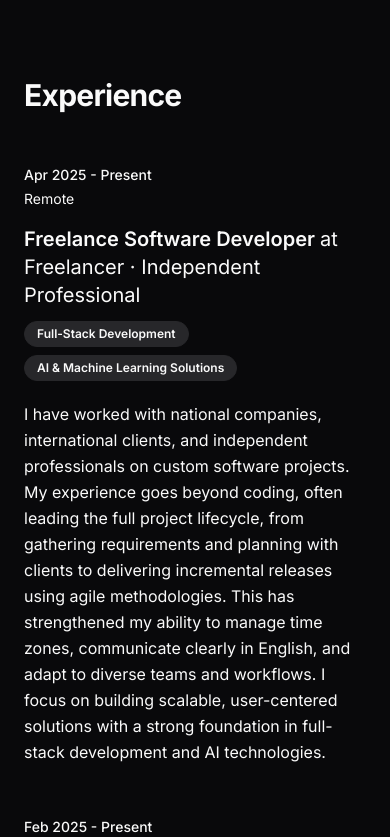
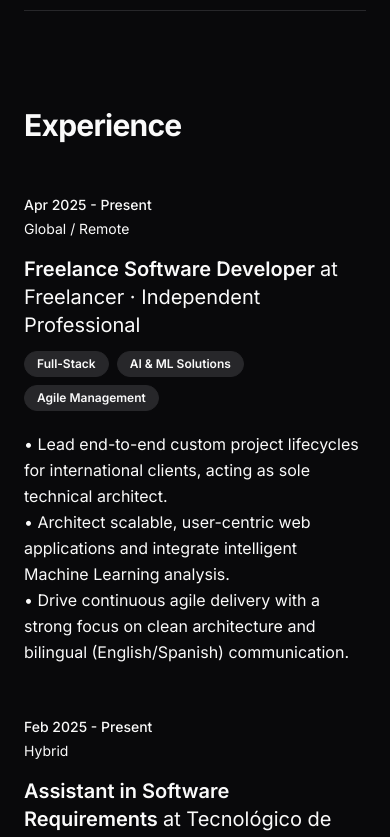
Before and after one commit to FabsCR/dev-portfolio-fabs, a Next.js app: page / in a window 390 px wide. Shown: the part 1156-1993 px from the top of the page. Built offline with nearby package versions, Linux system fonts and the light colour scheme.

Commit message:
feat: update texts

```diff
--- a/src/components/sections/Experience.tsx
+++ b/src/components/sections/Experience.tsx
@@ -7,33 +7,33 @@ const experience = [
     role: "Freelance Software Developer",
     company: "Freelancer · Independent Professional",
     date: "Apr 2025 - Present",
-    location: "Remote",
-    tags: ["Full-Stack Development", "AI & Machine Learning Solutions"],
-    description: "I have worked with national companies, international clients, and independent professionals on custom software projects. My experience goes beyond coding, often leading the full project lifecycle, from gathering requirements and planning with clients to delivering incremental releases using agile methodologies. This has strengthened my ability to manage time zones, communicate clearly in English, and adapt to diverse teams and workflows. I focus on building scalable, user-centered solutions with a strong foundation in full-stack development and AI technologies.",
+    location: "Global / Remote",
+    tags: ["Full-Stack", "AI & ML Solutions", "Agile Management"],
+    description: "• Lead end-to-end custom project lifecycles for international clients, acting as sole technical architect.\n• Architect scalable, user-centric web applications and integrate intelligent Machine Learning analysis.\n• Drive continuous agile delivery with a strong focus on clean architecture and bilingual (English/Spanish) communication.",
   },
   {
-    role: "Assistant in Software Requirements Course",
+    role: "Assistant in Software Requirements",
     company: "Tecnológico de Costa Rica",
     date: "Feb 2025 - Present",
     location: "Hybrid",
-    tags: [],
-    description: "Supporting the professor in reviewing assignments, assessing projects, and ensuring the smooth execution of the course.",
+    tags: ["Mentorship", "Documentation"],
+    description: "• Guide computer science students on requirement gathering, system architecture, and UI/UX best practices.\n• Assess technical projects and documentation ensuring adherence to rigorous academic standards.",
   },
   {
-    role: "Digital and Geospatial Projects Engineer",
+    role: "Digital & Geospatial Projects Engineer",
     company: "Constructora HRH",
     date: "Oct 2025 - Feb 2026",
     location: "Alajuela, Costa Rica · On-site",
-    tags: [],
-    description: "Create and manage technical plans, geospatial data, and digital assets for construction and cadastral projects. Combine CAD and GIS work with web development and digital content management to support the company's technical and online operations.",
+    tags: ["GIS", "Web Analytics"],
+    description: "• Centralized corporate data by integrating CAD and GIS systems into automated web modules.\n• Designed digital workflows to map geospatial assets, directly optimizing technical company operations.",
   },
   {
     role: "OGX Member Consideration",
     company: "AIESEC in Costa Rica",
     date: "Nov 2023 - Apr 2024",
     location: "Costa Rica · Hybrid",
-    tags: [],
-    description: "Update the national CRM (Podio) at each stage of the EP process and contact with SUs within 24 hours. Audit all documents in the APD process. Responsible for overseeing the EP process up to the APD and ensuring a smooth transition to PXP. Participate in B2C events for lead generation and analyze data for process improvement. Maintain constant communication with IR Partners for opportunity management.",
+    tags: ["CRM Administration", "B2C Funnels"],
+    description: "• Managed the national CRM (Podio) data pipelines, auditing fast-paced B2C exchange processes.\n• Analyzed lead generation metrics to optimize cross-cultural opportunity management with global partners.",
   }
 ];
 
@@ -43,7 +43,7 @@ const volunteering = [
     company: "Tecnológico de Costa Rica",
     date: "Feb 2023 - Present",
     location: "Education",
-    description: "Provided guidance and support to new computer engineering students during their transition to university life. Assisted students in understanding university processes and accessing academic resources."
+    description: "• Facilitate the academic transition for incoming computer engineering freshmen.\n• Provide hands-on guidance on university resources, time management, and core computer science fundamentals."
   }
 ];
 
@@ -68,7 +68,7 @@ export default function Experience() {
             viewport={{ once: true, margin: "-50px" }}
             transition={{ duration: 0.5, delay: idx * 0.1 }}
           >
-            <div className="md:w-1/4 text-sm text-muted-foreground pt-1 flex flex-col">
+            <div className="md:w-1/4 text-sm text-muted-foreground pt-1 flex flex-col shrink-0">
               <span className="font-medium text-foreground">{job.date}</span>
               <span className="mt-1">{job.location}</span>
             </div>
@@ -87,7 +87,7 @@ export default function Experience() {
                 </div>
               )}
 
-              <p className="text-muted-foreground leading-relaxed whitespace-pre-line">
+              <p className="text-muted-foreground leading-relaxed whitespace-pre-line text-base">
                 {job.description}
               </p>
             </div>
@@ -106,7 +106,7 @@ export default function Experience() {
             viewport={{ once: true, margin: "-50px" }}
             transition={{ duration: 0.5, delay: idx * 0.1 }}
           >
-            <div className="md:w-1/4 text-sm text-muted-foreground pt-1 flex flex-col">
+            <div className="md:w-1/4 text-sm text-muted-foreground pt-1 flex flex-col shrink-0">
               <span className="font-medium text-foreground">{job.date}</span>
               <span className="mt-1">{job.location}</span>
             </div>
@@ -114,7 +114,7 @@ export default function Experience() {
               <h3 className="text-xl font-semibold text-foreground group-hover:text-amber-500 dark:group-hover:text-amber-400 transition-colors">
                 {job.role} <span className="text-muted-foreground font-normal"> at {job.company}</span>
               </h3>
-              <p className="text-muted-foreground leading-relaxed whitespace-pre-line">
+              <p className="text-muted-foreground leading-relaxed whitespace-pre-line text-base">
                 {job.description}
               </p>
             </div>
--- a/src/components/sections/Hero.tsx
+++ b/src/components/sections/Hero.tsx
@@ -29,7 +29,7 @@ export default function Hero() {
         </h1>
 
         <p className="max-w-2xl text-lg md:text-xl text-muted-foreground leading-relaxed mt-2">
-          Experienced in full-stack development, backend infrastructure, and AI solutions. Focused on engineering scalable platforms and optimizing workflows through technology.
+          Architecting scalable web applications and AI-driven solutions. I transform complex requirements into seamless, high-performance digital experiences through modern backend infrastructure and proactive problem-solving.
         </p>
 
         <div className="flex flex-wrap gap-4 mt-8">
--- a/src/components/sections/Projects.tsx
+++ b/src/components/sections/Projects.tsx
@@ -8,7 +8,7 @@ const highlightedProjects = [
   {
     title: "AI MMA Analysis Platform",
     category: "Computer Vision & AI",
-    description: "Private customized web platform for tactical opponent analysis using Artificial Intelligence and Computer Vision. Features AI video processing for movement patterns, frame-by-frame posture detection using MediaPipe, and motion tracking with OpenCV.",
+    description: "An exclusive, AI-powered tactical analysis platform utilizing MediaPipe and OpenCV for frame-by-frame posture detection and predictive movement pattern extraction.",
     url: null,
     badge: "Private Client · In Development",
     tags: ["MediaPipe", "OpenCV", "Python", "AI", "Web Platform"],
@@ -16,21 +16,21 @@ const highlightedProjects = [
   {
     title: "Suplidora Santamaría",
     category: "Full-Stack Web App & CMS",
-    description: "A comprehensive web portal including two dedicated sub-sites (Playpark and Synthetic Palm). Features a custom Content Management System and a scalable database architecture built on Supabase.",
+    description: "A robust digital ecosystem featuring a custom headless CMS and dedicated e-commerce sub-sites, engineered leveraging Next.js and Supabase for real-time scalability.",
     url: "https://www.suplidorasantamaria.com",
     tags: ["Next.js", "Supabase", "TypeScript", "Tailwind CSS", "CMS"],
   },
   {
     title: "TrezaCR",
     category: "E-Commerce & Branding",
-    description: "\"Illuminating your projects with modern, efficient, and durable LED solutions.\" An e-commerce and web platform featuring a custom CMS and Supabase backend to manage products and inventory.",
+    description: "A high-performance e-commerce and branded platform with an integrated inventory backend to seamlessly showcase premium LED lighting solutions.",
     url: "https://trezacr.com",
     tags: ["React", "E-Commerce", "Supabase", "CMS", "Tailwind"],
   },
   {
     title: "Rancho Fdez",
     category: "Web Application",
-    description: "A web platform designed for an event venue featuring complex quotation forms and business details.",
+    description: "A dynamic venue booking portal focused on complex quotation workflows and automated business operations built with React.",
     url: "https://ranchofdez.com",
     tags: ["Next.js", "Tailwind CSS", "React", "Forms"],
   }
@@ -39,7 +39,7 @@ const highlightedProjects = [
 const otherProjects = [
   {
     title: "Fabstream",
-    description: "A modern streaming interface showcasing movies and TV shows via public APIs like TMDB and embedded third-party players such as Videasy.",
+    description: "A modern streaming interface showcasing movies and TV shows via public APIs like TMDB and embedded third-party video players.",
     link: "https://fabstream.online",
     isSite: true,
     isMultiRepo: false,
@@ -47,19 +47,19 @@ const otherProjects = [
   },
   {
     title: "Pet Health Tracker",
-    description: "A Progressive Web Application (PWA) for veterinary management. The web app is for veterinarian administration, the mobile app is for clients, and the backend handles the database using FastAPI.",
+    description: "A comprehensive PWA for veterinary management featuring dual frontend environments interacting with a centralized FastAPI backend.",
     link: null,
     isSite: false,
     isMultiRepo: true,
     repos: [
-      { name: "Web Repository", link: "https://github.com/LuisMendezTEC/PetHealthTracker-web" },
-      { name: "Mobile Repository", link: "https://github.com/LuisMendezTEC/PetHealthTracker-mobile" },
-      { name: "Backend Repository", link: "https://github.com/LuisMendezTEC/PetHealthTracker-backend" },
+      { name: "Web App", link: "https://github.com/LuisMendezTEC/PetHealthTracker-web" },
+      { name: "Mobile App", link: "https://github.com/LuisMendezTEC/PetHealthTracker-mobile" },
+      { name: "Backend", link: "https://github.com/LuisMendezTEC/PetHealthTracker-backend" },
     ]
   },
   {
     title: "Pure Harvest Mobile Platform",
-    description: "Collaborated within an Agile development team to deliver a scalable mobile marketplace. Implemented secure authentication and real-time data synchronization using Firebase services.",
+    description: "Agile mobile marketplace backend featuring secure Firebase authentication and real-time data synchronization.",
     link: "https://github.com/zSnails/PureHarvest",
     isSite: false,
     isMultiRepo: false,
@@ -67,7 +67,7 @@ const otherProjects = [
   },
   {
     title: "Distributed Retro Game System",
-    description: "Distributed backend architecture utilizing asynchronous task queues and caching systems to power a retro game platform.",
+    description: "Highly distributed backend architecture utilizing asynchronous Celery task queues and Redis caching to power a retro game platform.",
     link: "https://github.com/AndresEsquivelG/retro-game-ditributed",
     isSite: false,
     isMultiRepo: false,
@@ -75,7 +75,7 @@ const otherProjects = [
   },
   {
     title: "Book Event",
-    description: "An application designed to streamline the event venue reservation process, built using Supabase and Nuxt 3.",
+    description: "Nuxt 3 reservation portal built to streamline the event venue booking process via Supabase.",
     link: "https://github.com/mortalcr/BookEvent",
     isSite: false,
     isMultiRepo: false,
@@ -83,7 +83,7 @@ const otherProjects = [
   },
   {
     title: "Spotify Mobile App",
-    description: "A React Native mobile application using Expo, integrated with the Spotify API.",
+    description: "A React Native mobile application seamlessly consuming the Spotify API.",
     link: "https://github.com/FabsCR/spotify-mobile-app",
     isSite: false,
     isMultiRepo: false,
@@ -91,7 +91,7 @@ const otherProjects = [
   },
   {
     title: "Manage My Stock",
-    description: "A CRUD application for inventory management aimed at small businesses. Built using Supabase and React.",
+    description: "A secure inventory management dashboard developed with React and Supabase RLS policies.",
     link: "https://github.com/FabsCR/manage-my-stock",
     isSite: false,
     isMultiRepo: false,
@@ -99,7 +99,7 @@ const otherProjects = [
   },
   {
     title: "Tecflix Movie Search",
-    description: "A web platform for searching and managing movies using The Movie Database (TMDb) API. Built with React, React Router DOM, and Bootstrap. Features include adding movies to favorites and viewing movie details.",
+    description: "A fully responsive movie tracking application consuming the TMDb API with custom favorites management.",
     link: "https://github.com/rooseveltalej/tecflix-movie-search",
     isSite: false,
     isMultiRepo: false,
@@ -107,23 +107,23 @@ const otherProjects = [
   },
   {
     title: "IoT Digital Assistant",
-    description: "An IoT project for a digital assistant using Python and ADB to manage and automate tasks.",
+    description: "Python-driven IoT toolkit utilizing Android Debug Bridge (ADB) for dynamic task automation.",
     link: "https://github.com/FabsCR/IoT-project",
     isSite: false,
     isMultiRepo: false,
     repos: []
   },
   {
-    title: "Spark ETL",
-    description: "Extract, transform, and load data using SparkSQL, PostgreSQL, and Jupyter notebooks.",
+    title: "Spark ETL Pipeline",
+    description: "Scalable data ingestion pipelines extracting, transforming, and loading structured datasets via SparkSQL.",
     link: "https://github.com/FabsCR/spark",
     isSite: false,
     isMultiRepo: false,
     repos: []
   },
   {
-    title: "DVD Rental",
-    description: "A project focused on data replication and analysis using PostgreSQL and Tableau for data visualization and insights.",
+    title: "DVD Rental DB",
+    description: "PostgreSQL data replication research and Tableau-based visualization dashboards.",
     link: "https://github.com/FabsCR/dvd-rental",
     isSite: false,
     isMultiRepo: false,
@@ -213,19 +213,19 @@ export default function Projects() {
               transition={{ duration: 0.4, delay: idx * 0.1 }}
             >
               <h4 className="text-lg font-bold text-foreground mb-3">{project.title}</h4>
-              <p className="text-muted-foreground text-sm mb-6 flex-grow">{project.description}</p>
+              <p className="text-muted-foreground text-sm mb-6 flex-grow leading-relaxed">{project.description}</p>
 
               <div className="flex flex-col gap-2 mt-auto pt-4 border-t border-border/30">
                 {project.isMultiRepo ? (
                   project.repos?.map((repo, rIdx) => (
-                    <a key={rIdx} href={repo.link} target="_blank" rel="noopener noreferrer" className="flex items-center gap-2 text-sm text-foreground hover:text-amber-500 transition-colors">
+                    <a key={rIdx} href={repo.link} target="_blank" rel="noopener noreferrer" className="flex items-center gap-2 text-sm text-foreground hover:text-amber-500 transition-colors font-medium">
                       <FaGithub className="w-4 h-4" />
                       {repo.name}
                     </a>
                   ))
                 ) : (
                   project.link && (
-                    <a href={project.link} target="_blank" rel="noopener noreferrer" className="flex items-center gap-2 text-sm text-foreground hover:text-amber-500 transition-colors">
+                    <a href={project.link} target="_blank" rel="noopener noreferrer" className="flex items-center gap-2 text-sm text-foreground hover:text-amber-500 transition-colors font-medium">
                       {project.isSite ? <GlobeAltIcon className="w-4 h-4" /> : <FaGithub className="w-4 h-4" />}
                       {project.isSite ? "Visit Website" : "View Source Code"}
                     </a>
```
Also changed, not shown: src/components/sections/Contact.tsx (+5 -5 lines).
